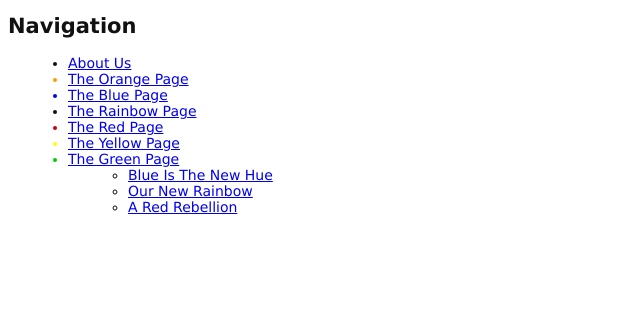
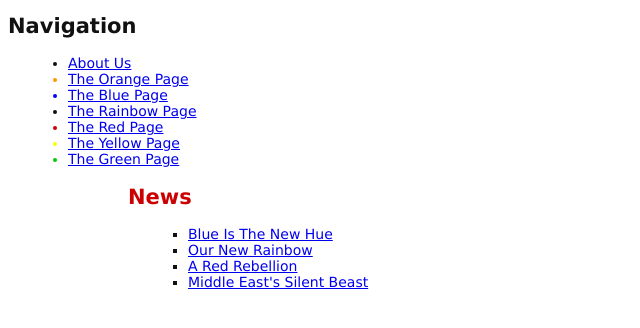
Before and after one commit to wrayaaron/my-git-repo, a plain HTML site: page index.html in a window 1280 px wide. Shown: the part 90-418 px from the top of the page, without its empty margins (0-640 px from the left). Drawn offline with Linux system fonts and the light colour scheme.

Commit message:
Add 3rd news item

```diff
--- a/index.html
+++ b/index.html
@@ -40,11 +40,16 @@
 				<a href="blue.html">The Blue Page</a>
 			</li>
 			-->
-			<li><a href="news-1.html">Blue Is The New Hue</a></li>
-			<li>
-				<a href="rainbow.html">Our New Rainbow</a>
-			</li>
-			<li><a href="news-2.html">A Red Rebellion</a></li>
+			<h2 style="color: #C00">News</h2>
+			<ul>
+
+		 <li><a href="news-1.html">Blue Is The New Hue</a></li>
+  <li><a href="rainbow.html">Our New Rainbow</a></li>
+  <li><a href="news-2.html">A Red Rebellion</a></li>
+  <li><a href="news-3.html">Middle East's Silent Beast</a>
+  </li>
+			</ul>
+
 
 
 
```
Also changed, not shown: news-3.html (added, +15 -0 lines).
